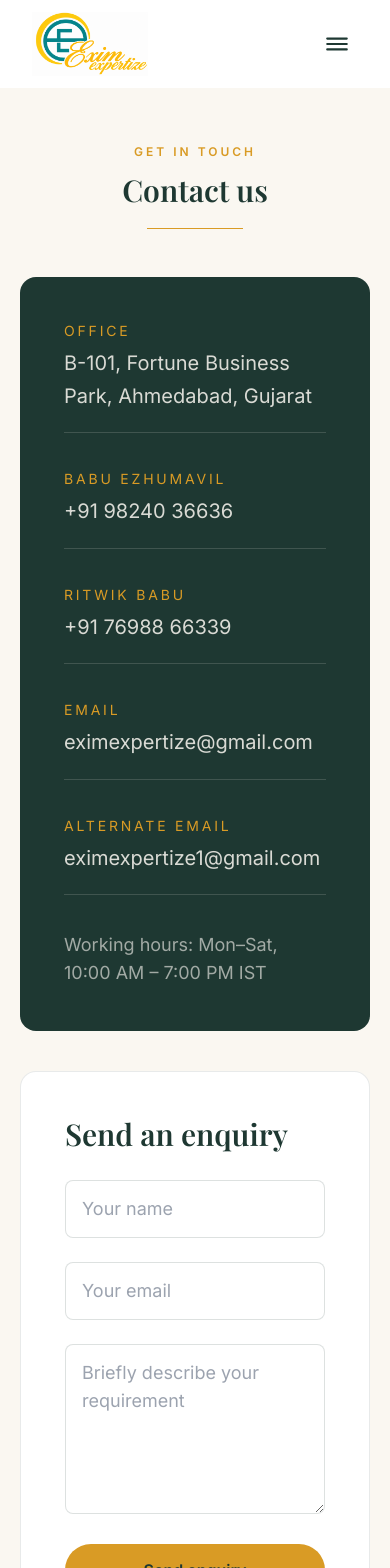
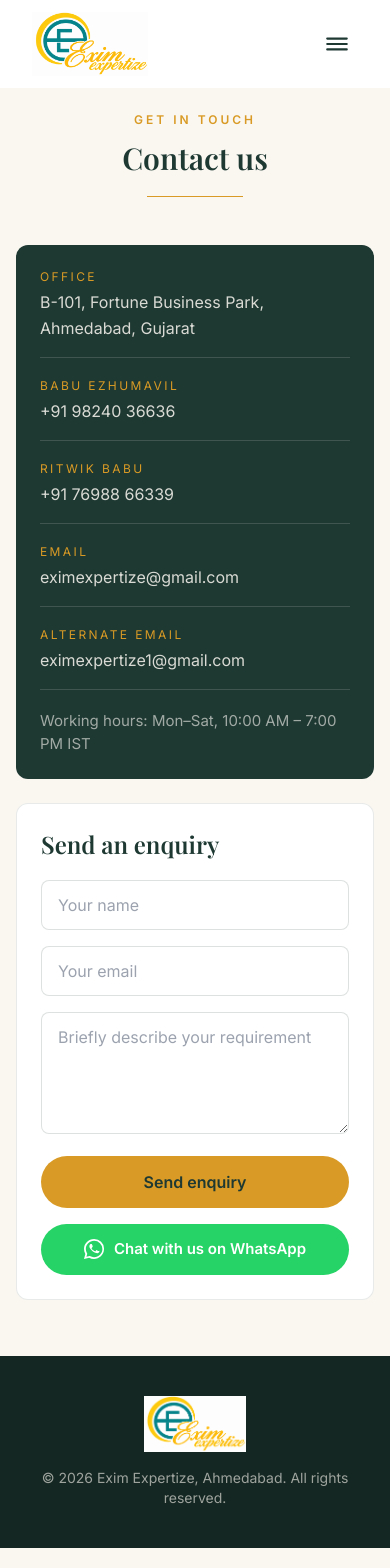
Before and after one commit to Aniket52603/exim-expertize, a React (Vite) app: page /contact in a window 390 px wide. Shown: the top 1568 px of the page. Built offline with nearby package versions, Linux system fonts and the light colour scheme.

Commit message:
Update website pages and navigation

```diff
--- a/src/pages/Contact.jsx
+++ b/src/pages/Contact.jsx
@@ -4,7 +4,7 @@
 import { CONTACT } from "../data.js";
 
 const inputClass =
-  "w-full rounded-lg border border-ink/15 bg-white px-4 py-3.5 text-lg outline-none transition focus:border-gold focus:ring-2 focus:ring-gold/30 lg:px-5 lg:py-4.5 lg:text-xl";
+  "w-full rounded-lg border border-ink/15 bg-white px-4 py-3 text-base outline-none transition focus:border-gold focus:ring-2 focus:ring-gold/30 sm:py-3.5 sm:text-lg lg:px-5 lg:py-4.5 lg:text-xl";
 
 export default function Contact() {
   const [form, setForm] = useState({
@@ -95,7 +95,7 @@
     "Hello Exim Expertize, I would like to know more about your EXIM advisory services.";
 
   return (
-    <section className="mx-auto max-w-6xl px-5 pt-36 pb-24 lg:max-w-7xl lg:px-10 lg:pt-48 lg:pb-32">
+    <section className="mx-auto max-w-6xl px-4 pt-28 pb-14 sm:px-5 sm:pt-36 sm:pb-24 lg:max-w-7xl lg:px-10 lg:pt-48 lg:pb-32">
 
       {/* ================= PAGE TITLE ================= */}
       <Title kicker="GET IN TOUCH">
@@ -103,24 +103,24 @@
       </Title>
 
       {/* ================= CONTACT GRID ================= */}
-      <div className="grid gap-10 lg:grid-cols-2 lg:gap-14">
+      <div className="grid gap-6 sm:gap-10 lg:grid-cols-2 lg:gap-14">
 
         {/* =====================================================
             LEFT SIDE - CONTACT DETAILS
         ====================================================== */}
         <Reveal>
-          <div className="space-y-9 rounded-2xl bg-ink p-11 text-cream lg:p-14">
+          <div className="space-y-5 rounded-xl bg-ink p-6 text-cream sm:space-y-7 sm:rounded-2xl sm:p-9 lg:space-y-9 lg:p-14">
 
             {rows.map(({ label, value, href }) => (
               <div
                 key={label}
-                className="border-b border-cream/15 pb-5 last:border-0"
+                className="border-b border-cream/15 pb-4 last:border-0 last:pb-0 sm:pb-5"
               >
-                <p className="text-sm tracking-[.2em] text-gold lg:text-base">
+                <p className="text-xs tracking-[.2em] text-gold sm:text-sm lg:text-base">
                   {label.toUpperCase()}
                 </p>
 
-                <p className="mt-1.5 text-xl leading-relaxed text-cream/85 lg:text-[1.375rem]">
+                <p className="mt-1 break-words text-base leading-relaxed text-cream/85 sm:mt-1.5 sm:text-xl lg:text-[1.375rem]">
                   {href ? (
                     <a href={href} className="transition hover:text-gold">
                       {value}
@@ -132,7 +132,7 @@
               </div>
             ))}
 
-            <p className="text-lg text-cream/60 lg:text-xl">
+            <p className="text-[15px] text-cream/60 sm:text-lg lg:text-xl">
               Working hours: Mon–Sat, 10:00 AM – 7:00 PM IST
             </p>
 
@@ -144,15 +144,15 @@
             RIGHT SIDE - CONTACT FORM
         ====================================================== */}
         <Reveal delay={140}>
-          <div className="rounded-2xl border border-ink/10 bg-white p-11 lg:p-14">
+          <div className="rounded-xl border border-ink/10 bg-white p-6 sm:rounded-2xl sm:p-9 lg:p-14">
 
-            <h3 className="font-display text-3xl lg:text-[2.125rem]">
+            <h3 className="font-display text-2xl sm:text-3xl lg:text-[2.125rem]">
               Send an enquiry
             </h3>
 
             <form
               onSubmit={handleSend}
-              className="mt-7 space-y-6"
+              className="mt-5 space-y-4 sm:mt-7 sm:space-y-6"
             >
 
               {/* ================= NAME ================= */}
@@ -193,7 +193,7 @@
 
               {/* ================= MESSAGE ================= */}
               <textarea
-                rows="5"
+                rows="4"
                 name="message"
                 className={inputClass}
                 placeholder="Briefly describe your requirement"
@@ -235,8 +235,7 @@
 
 
               {/* ================= WHATSAPP BUTTON ================= */}
-              <a
-                href={`https://wa.me/${CONTACT.whatsapp}?text=${encodeURIComponent(
+              <a href={`https://wa.me/${CONTACT.whatsapp}?text=${encodeURIComponent(
                   whatsappMessage
                 )}`}
                 target="_blank"
@@ -246,16 +245,19 @@
                   w-full
                   items-center
                   justify-center
-                  gap-3
+                  gap-2.5
                   rounded-full
                   bg-[#25D366]
                   py-3.5
+                  text-[15px]
                   font-semibold
                   text-white
                   transition-all
                   duration-300
                   hover:bg-[#20bd5a]
                   hover:shadow-lg
+                  sm:gap-3
+                  sm:text-base
                   lg:py-4
                   lg:text-lg
                 "
@@ -265,7 +267,7 @@
                   xmlns="http://www.w3.org/2000/svg"
                   viewBox="0 0 24 24"
                   fill="currentColor"
-                  className="h-6 w-6"
+                  className="h-5 w-5 shrink-0 sm:h-6 sm:w-6"
                 >
                   <path d="M17.472 14.382c-.297-.149-1.758-.867-2.03-.967-.273-.099-.471-.148-.67.15-.197.297-.767.966-.94 1.164-.173.199-.347.223-.644.075-.297-.15-1.255-.463-2.39-1.475-.883-.788-1.48-1.761-1.653-2.059-.173-.297-.018-.458.13-.606.134-.133.298-.347.446-.52.149-.149.298-.347.446-.52.149-.174.198-.298.298-.497.099-.198.05-.372-.025-.521-.075-.149-.669-1.611-.916-2.206-.242-.579-.487-.5-.669-.51-.173-.008-.371-.01-.57-.01-.198 0-.52.074-.792.372-.272.297-1.04 1.016-1.04 2.479 0 1.462 1.065 2.848 1.213 3.047.149.198 2.095 3.2 5.076 4.487.709.306 1.262.489 1.694.626.712.227 1.36.195 1.871.118.571-.085 1.758-.719 2.006-1.413.248-.694.248-1.289.173-1.413z" />
 
```
